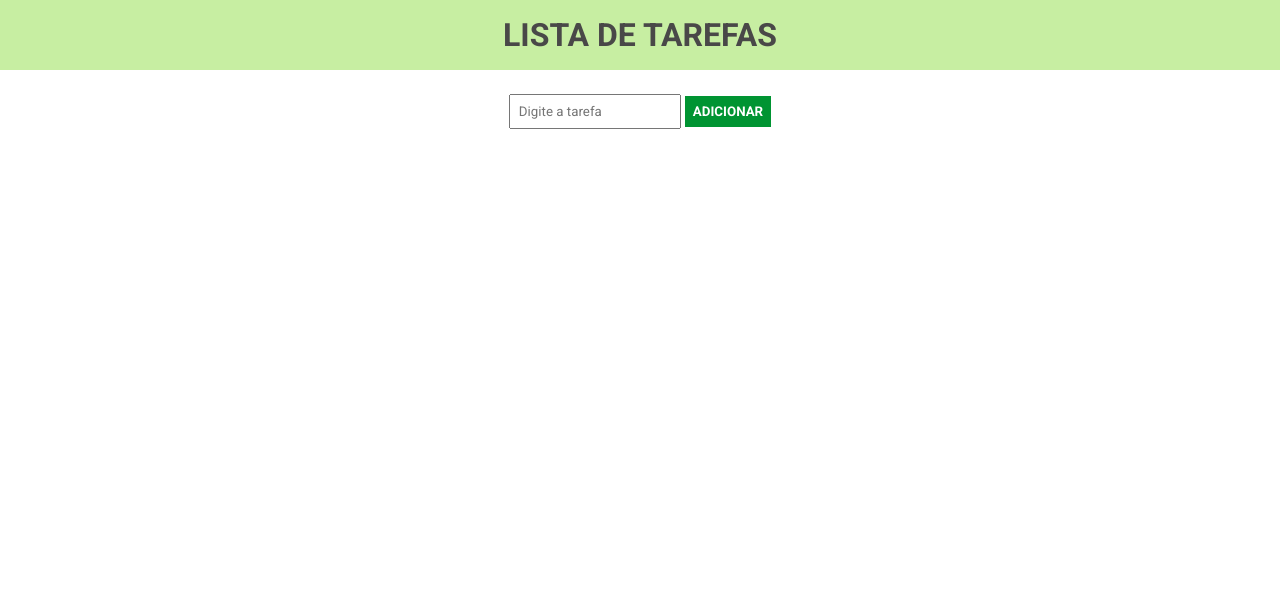
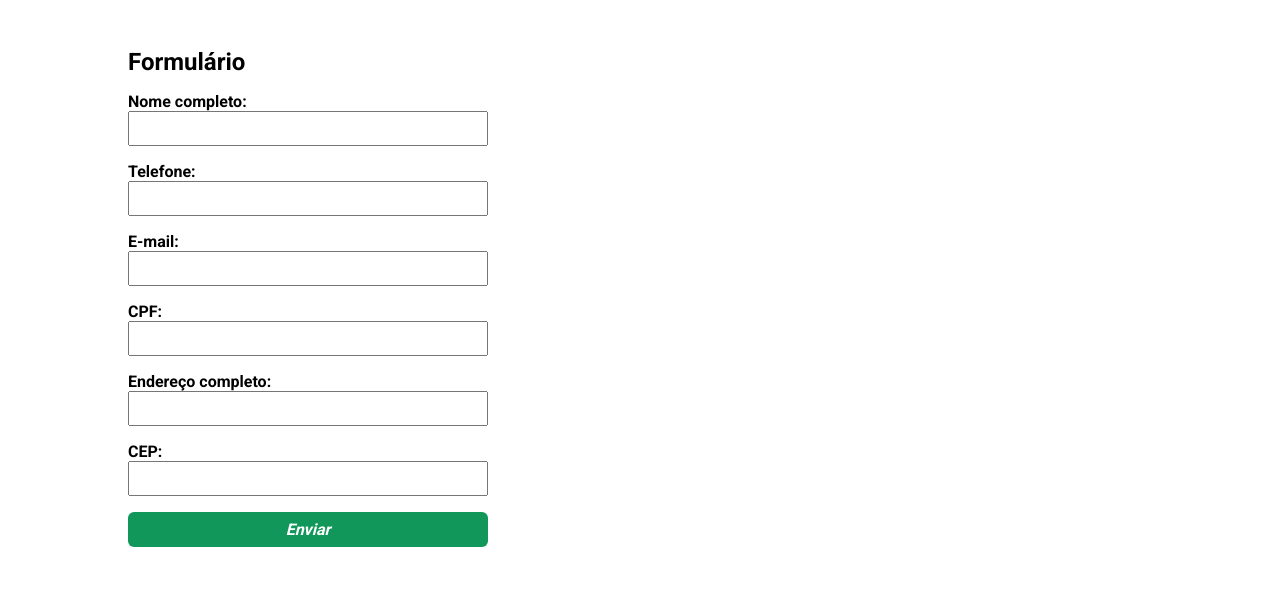
Before and after one commit to andressaIza/curso_ebac_frontend, a plain HTML site: page index.html in a window 1280 px wide. Drawn offline with nearby package versions, Linux system fonts and the light colour scheme.

Commit message:
Add files via upload

```diff
--- a/index.html
+++ b/index.html
@@ -3,7 +3,7 @@
   <head>
     <meta charset="UTF-8" />
     <meta name="viewport" content="width=device-width, initial-scale=1.0" />
-    <title>Lista de tarefas</title>
+    <title>Formulario</title>
     <link rel="preconnect" href="https://fonts.googleapis.com" />
     <link rel="preconnect" href="https://fonts.gstatic.com" crossorigin />
     <link
@@ -13,24 +13,50 @@
     <link rel="stylesheet" href="main.css" />
   </head>
   <body>
-    <header>
-      <h1>Lista de tarefas</h1>
-    </header>
+    <section>
+      <div class="container">
+        <h2>Formulário</h2>
+        <form>
+          <div class="form-campo">
+            <label for="nome">Nome completo:</label>
+            <input type="text" id="nome" name="nome" />
+          </div>
+          <div class="form-campo">
+            <label for="telefone">Telefone:</label>
+            <input type="tel" id="telefone" name="telefone" />
+          </div>
+          <div class="form-campo">
+            <label for="email">E-mail:</label>
+            <input type="email" id="email" name="email" />
+          </div>
+          <div class="form-campo">
+            <label for="cpf">CPF:</label>
+            <input type="text" id="cpf" name="cpf" />
+          </div>
+          <div class="form-campo">
+            <label for="endereco">Endereço completo:</label>
+            <input type="text" id="endereco" name="endereco" />
+          </div>
+          <div class="form-campo">
+            <label for="cep">CEP:</label>
+            <input type="text" id="cep" name="cep" />
+          </div>
+          <button type="submit">Enviar</button>
+        </form>
+      </div>
+    </section>
 
-    <form>
-      <input type="text" id="tarefa" required placeholder="Digite a tarefa" />
-      <button type="submit">Adicionar</button>
-    </form>
-
-    <div class="lista-tarefas">
-      <ul>
-        <li id="item" style="display: none">
-          <p id="nova-tarefa"></p>
-        </li>
-      </ul>
-    </div>
-
-    <script src="https://code.jquery.com/jquery-3.7.1.min.js"></script>
-    <script src="main.js"></script>
+    <script
+      type="text/javascript"
+      src="//code.jquery.com/jquery-1.11.0.min.js"
+    ></script>
+    <script
+      type="text/javascript"
+      src="//code.jquery.com/jquery-migrate-1.2.1.min.js"
+    ></script>
+    <script src="./js/jquery.mask.min.js"></script>
+    <script src="./js/jquery.validate.min.js"></script>
+    <script src="./js/messages_pt_BR.min.js"></script>
+    <script src="./js/main.js"></script>
   </body>
 </html>
--- a/main.css
+++ b/main.css
@@ -2,41 +2,64 @@
   margin: 0;
   padding: 0;
   box-sizing: border-box;
-  font-family: Roboto, sans-serif;
+  font-family: 'Roboto', sans-serif;
 }
 
-header {
-  background-color: #c7eea2;
-  padding: 16px 0;
-  color: #494848;
+html {
+  overflow-x: hidden;
+}
+
+.container {
+  max-width: 1024px;
+  width: 100%;
+  margin: 0 auto;
+}
+
+.container-flex {
   display: flex;
-  justify-content: center;
-  text-transform: uppercase;
+}
+
+section {
+  padding: 48px 0;
+}
+
+section h2 {
+  margin-bottom: 16px;
+}
+
+.item-central {
+  margin: 0 5%;
+}
+
+button {
+  display: block;
+  width: 100%;
+  padding: 8px 0;
+  border: none;
+  background-color: #119759;
+  color: #fff;
+  font-size: 16px;
+  font-weight: bold;
+  font-style: italic;
+  cursor: pointer;
+  border-radius: 6px;
+}
+
+.form-campo {
+  margin-bottom: 16px;
+}
+
+.form-campo label {
+  font-weight: bold;
+  display:block;
+}
+
+.form-campo input {
+  width: 100%;
+  display: block;
+  padding: 8px;
 }
 
 form {
-  padding: 24px 0;
-  text-align: center;
+  max-width: 360px;
 }
-
-input, button {
-  padding: 8px;
-}
-
-button {
-  background-color: #009432;
-  border: none;
-  cursor: pointer;
-  font-weight: bold;
-  text-transform: uppercase;
-  color: #fff;
-}
-
-.lista-tarefas {
-  display: flex;
-  justify-content: center;
-}
-
-#nova-tarefa:hover {
-  cursor: pointer;
-}
```
